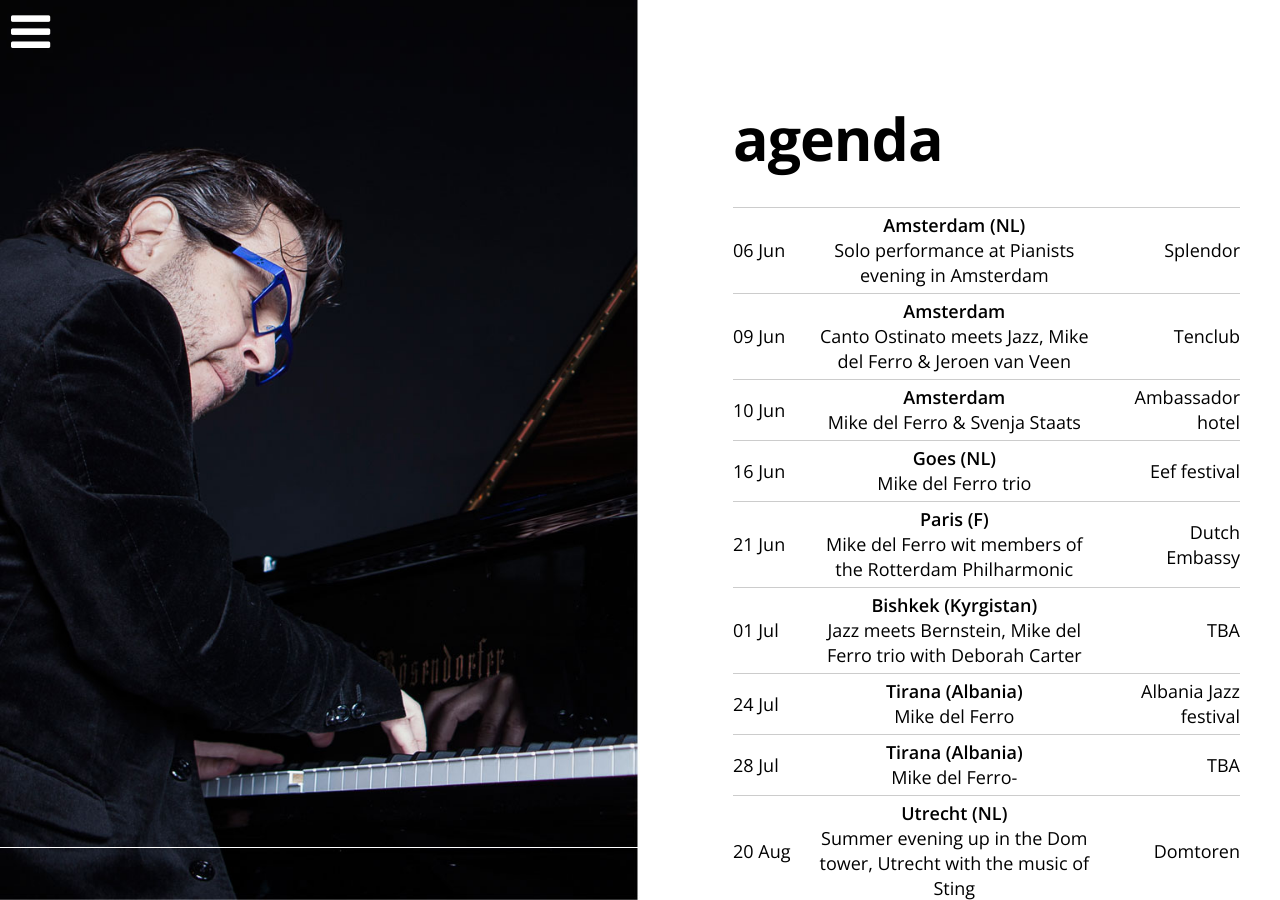
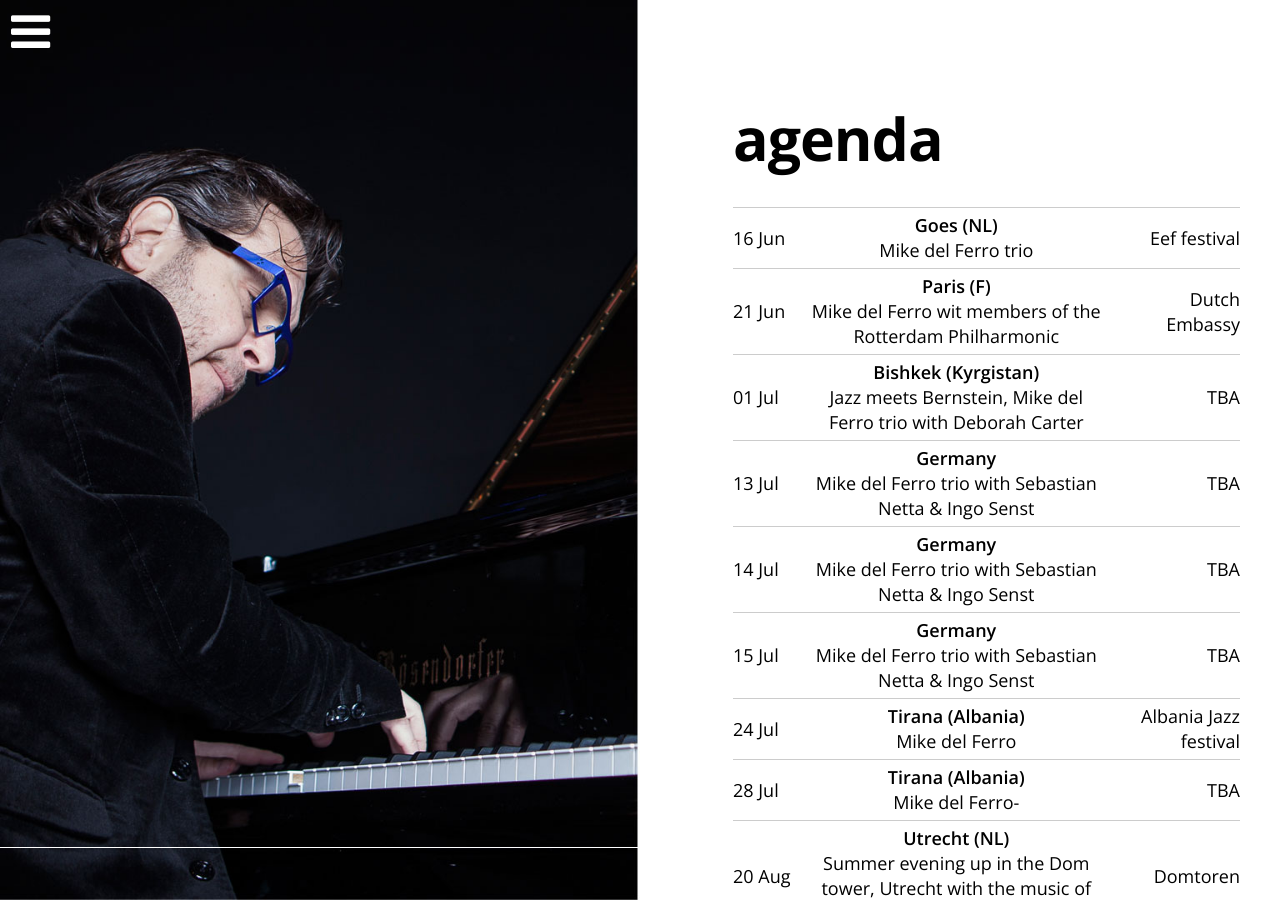
Before and after one commit to mikedelferro/website, a Jekyll site: the page built from agenda.html, in a window 1280 px wide and 900 px high. Built offline with Jekyll 4.4.1, drawn with Linux system fonts in a browser that asks for light colours; nearby versions of some CDN libraries.

Commit message:
Updated '_config.yml' via CloudCannon

```diff
--- a/_config.yml
+++ b/_config.yml
@@ -4,11 +4,11 @@ gigs:
     location: Domtoren
     venue: Utrecht (NL)
     url: 'http://www.klokkenspelvereniging.nl'
-  - title: 'Canto Ostinato meets Jazz, Mike del Ferro & Jeroen van Veen'
-    date: 2018-06-09 20:00:00
-    location: Tenclub
-    venue: Amsterdam
-    url: 'https://www.facebook.com/events/1479100408868491/'
+  - title: Mike del Ferro trio with Sebastian Netta & Ingo Senst
+    date: 2018-07-13 20:00:00
+    location: TBA
+    venue: Germany
+    url: 'http://wuw.netta.de'
   - title: Mike Boddé & Mike del Ferro
     date: 2018-12-21 20:00:00
     location: Lantaren Venster
@@ -19,26 +19,26 @@ gigs:
     location: TBA
     venue: Bishkek (Kyrgistan)
     url:
-  - title: Solo performance at Pianists evening in Amsterdam
-    date: 2018-06-06 20:00:00
-    location: Splendor
-    venue: Amsterdam  (NL)
-    url: 'http://www.splendoramsterdam.com'
+  - title: Mike del Ferro trio with Sebastian Netta & Ingo Senst
+    date: 2018-07-14 20:00:00
+    location: TBA
+    venue: Germany
+    url:
   - title: Mike del Ferro trio
     date: 2018-06-16 15:30:00
     location: Eef festival
     venue: Goes (NL)
-    url:
+    url: 'https://www.eeffestival.nl'
   - title: Mike del Ferro wit members of the Rotterdam Philharmonic
     date: 2018-06-21 20:00:00
     location: Dutch Embassy
     venue: Paris (F)
     url:
-  - title: Mike del Ferro & Svenja Staats
-    date: 2018-06-10 16:00:00
-    location: Ambassador hotel
-    venue: Amsterdam
-    url: 'https://m.facebook.com/literairesalon/?locale2=nl_NL'
+  - title: Mike del Ferro trio with Sebastian Netta & Ingo Senst
+    date: 2018-07-15 16:00:00
+    location: TBA
+    venue: Germany
+    url:
   - title: Mike del Ferro
     date: 2018-07-24 20:00:00
     location: Albania Jazz festival
```
